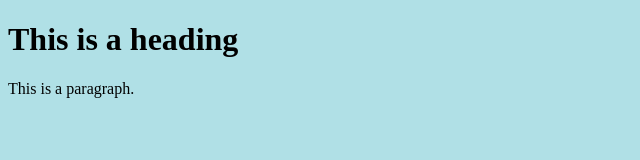
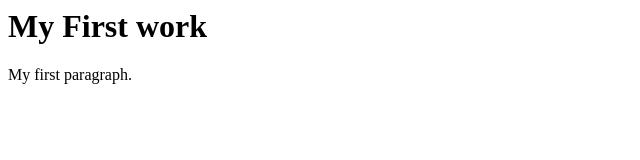
Before and after one commit to Punith1987/punirep2, a plain HTML site: page index.html in a window 1280 px wide. Shown: the whole page, without its empty margins (0-640 px from the left). Drawn offline with Linux system fonts and the light colour scheme.

Commit message:
Add files via upload

```diff
--- a/index.html
+++ b/index.html
@@ -1,9 +1,9 @@
-<!DOCTYPE html>
 <html>
-<body style="background-color:powderblue;">
+<body>
 
-<h1>This is a heading</h1>
-<p>This is a paragraph.</p>
+<h1>My First work</h1>
+
+<p>My first paragraph.</p>
 
 </body>
 </html>
```
